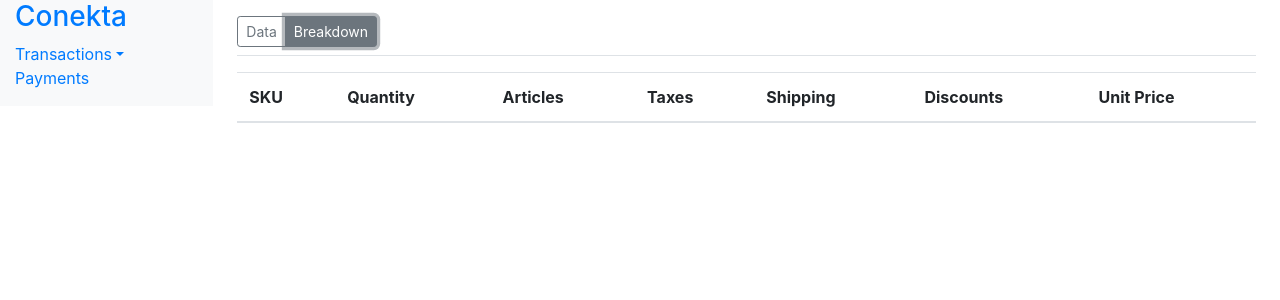
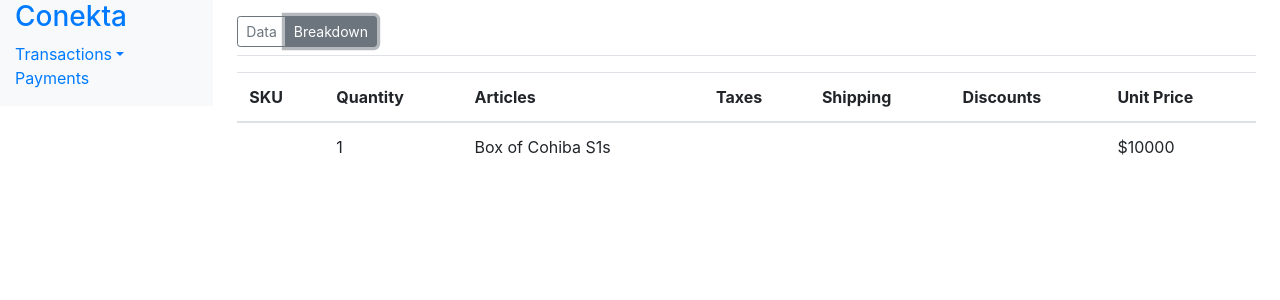
Before and after one commit to gyokebed/conekta, a React app: page /ord_2m7kkCWGVAS46MmfB in a window 1280 px wide. Both pictures are taken after a click on the button "Breakdown". Shown: the top 300 px of the page. Built offline with nearby package versions, Linux system fonts and the light colour scheme.

Commit message:
Refactoring table breakdown component

```diff
--- a/src/components/common/table.jsx
+++ b/src/components/common/table.jsx
@@ -1,5 +1,5 @@
 import React from "react";
-import TableBody from "./table-body.component.jsx";
+import TableBody from "../payments/table-payments-body.component.jsx";
 import TableHeader from "./table-header.component.jsx";
 
 const Table = ({ data, tableheadItems }) => {
--- a/src/components/details/breakdown-table.component.jsx
+++ b/src/components/details/breakdown-table.component.jsx
@@ -1,8 +1,9 @@
 import React from "react";
 import Table from "../common/table.jsx";
 import TableHeader from "../common/table-header.component.jsx";
+import TableBody from "./table-breakdown-body.component.jsx";
 
-const BreakdownTable = ({ data: payments, name }) => {
+const BreakdownTable = ({ data }) => {
   const tableHeadItems = [
     "SKU",
     "Quantity",
@@ -15,6 +16,7 @@ const BreakdownTable = ({ data: payments, name }) => {
   return (
     <table className="table">
       <TableHeader tableheadItems={tableHeadItems} />
+      <TableBody data={data} />
     </table>
   );
 };
--- a/src/components/details/details.component.jsx
+++ b/src/components/details/details.component.jsx
@@ -63,7 +63,7 @@ class Details extends Component {
             id={this.props.match.params.id}
           />
         ) : (
-          <BreakdownTable />
+          <BreakdownTable data={this.state.paymentDetails.line_items} />
         )}
       </div>
     );
--- /dev/null
+++ b/src/components/details/table-breakdown-body.component.jsx
@@ -0,0 +1,35 @@
+import React from "react";
+
+const TableBody = ({ data }) => {
+  const columns = [
+    { path: "" },
+    { path: "quantity" },
+    { path: "name" },
+    { path: "" },
+    { path: "" },
+    { path: "" },
+    { path: "unit_price", before: "$" }
+  ];
+
+  return (
+    <tbody>
+      {data.map(item => {
+        return (
+          <tr>
+            {columns.map(column => {
+              return (
+                <td>
+                  {column.before}
+                  {item[column.path]}
+                  {column.after}
+                </td>
+              );
+            })}
+          </tr>
+        );
+      })}
+    </tbody>
+  );
+};
+
+export default TableBody;
```
Also changed, not shown: src/components/payments/table-payments-body.component.jsx (renamed from src/components/common/table-body.component.jsx).
